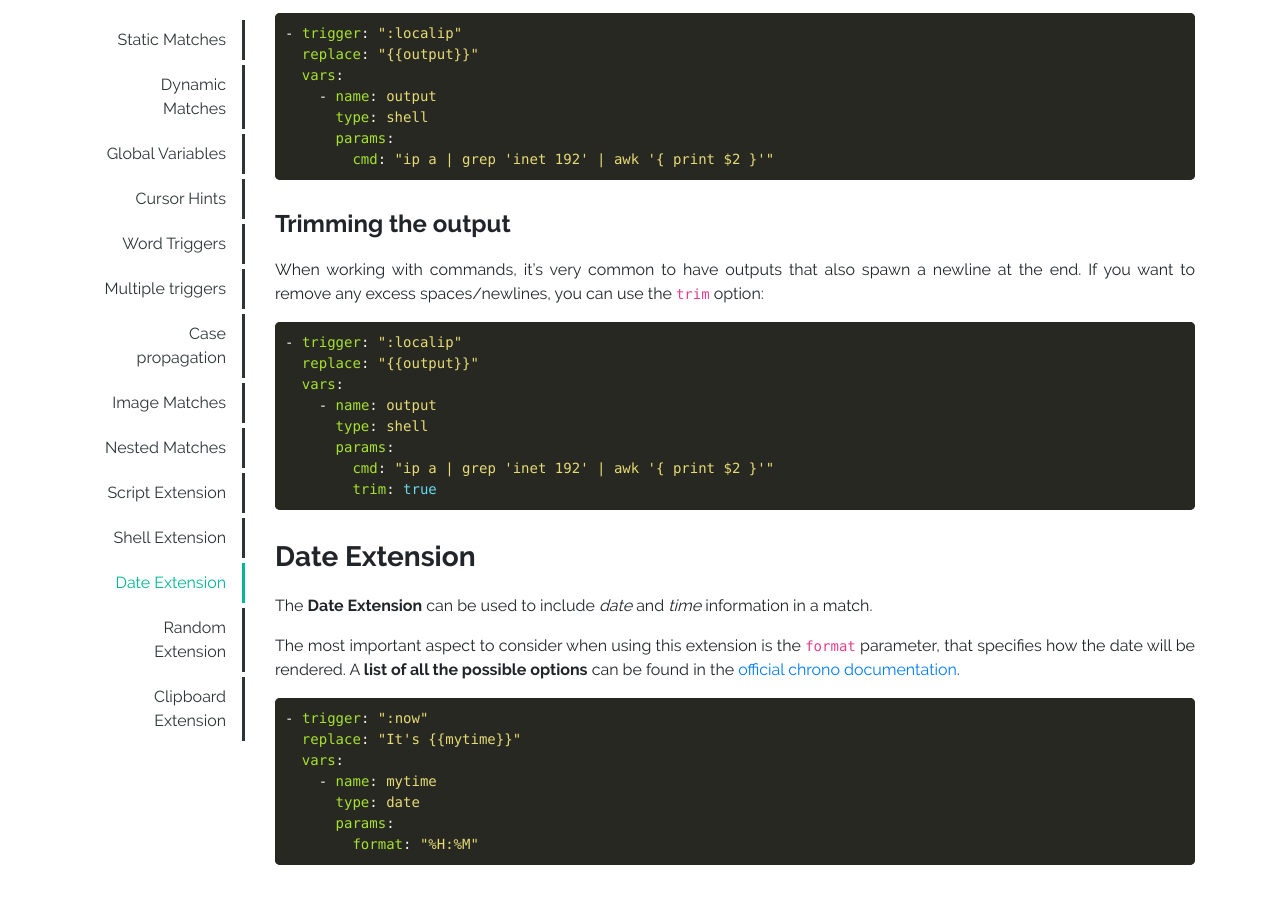
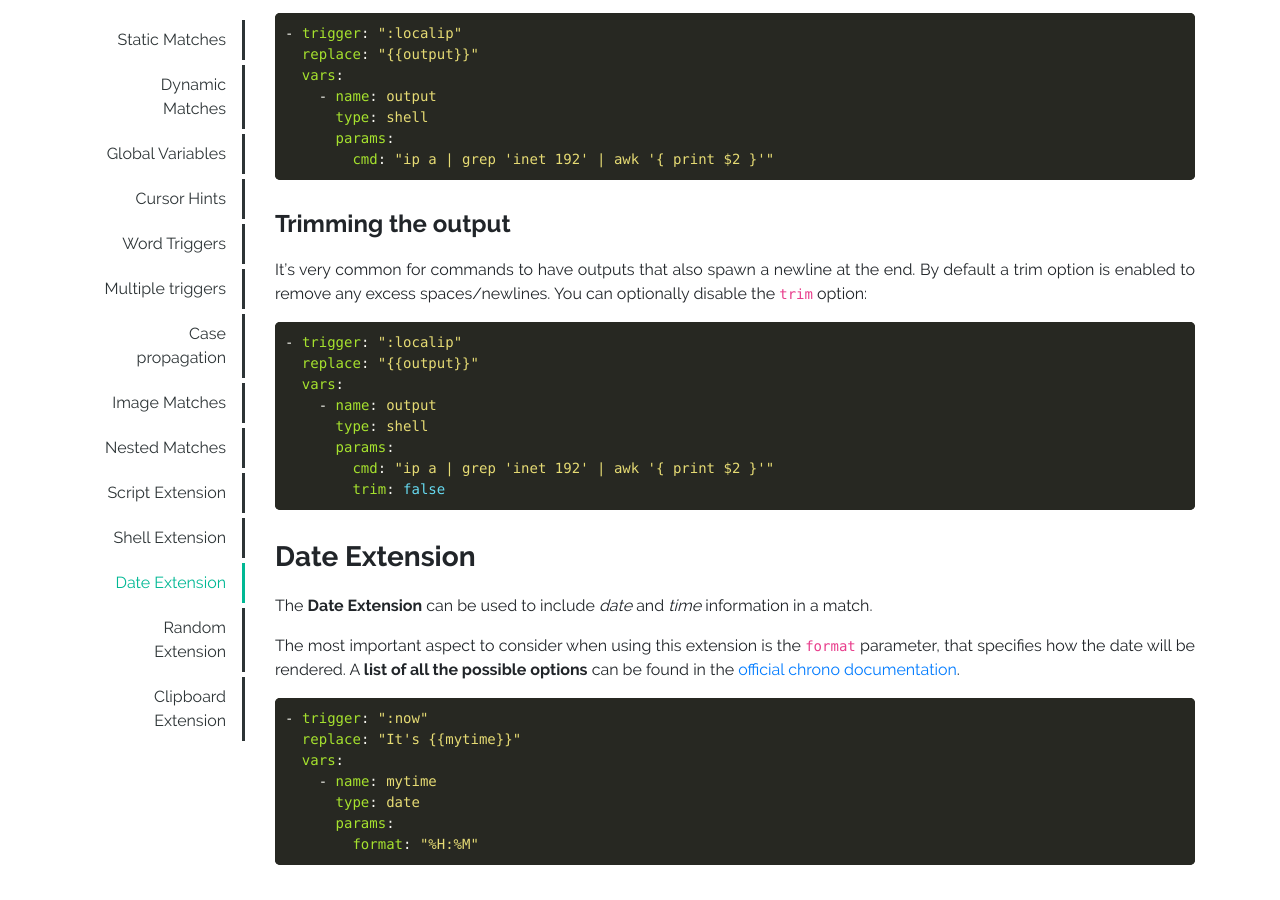
Before and after one commit to espanso/espanso, a Jekyll site: the page built from docs/matches.md, in a window 1280 px wide and 900 px high, scrolled down 8167 px. Built offline with Jekyll 4.4.1, drawn with Linux system fonts in a browser that asks for light colours.

Commit message:
Update trimming the output documentation

````diff
--- a/docs/matches.md
+++ b/docs/matches.md
@@ -405,8 +405,8 @@ This extension also supports bash **pipes** as your shell, such as:
 
 #### Trimming the output
 
-When working with commands, it's very common to have outputs that also spawn a newline at the end. If you want to remove any
-excess spaces/newlines, you can use the `trim` option:
+It's very common for commands to have outputs that also spawn a newline at the end. By default a trim option is enabled to remove any
+excess spaces/newlines. You can optionally disable the `trim` option:
 
 {% raw %}
 ```yml
@@ -417,7 +417,7 @@ excess spaces/newlines, you can use the `trim` option:
       type: shell
       params:
         cmd: "ip a | grep 'inet 192' | awk '{ print $2 }'"
-        trim: true
+        trim: false
 ```
 {% endraw %}
 
````
